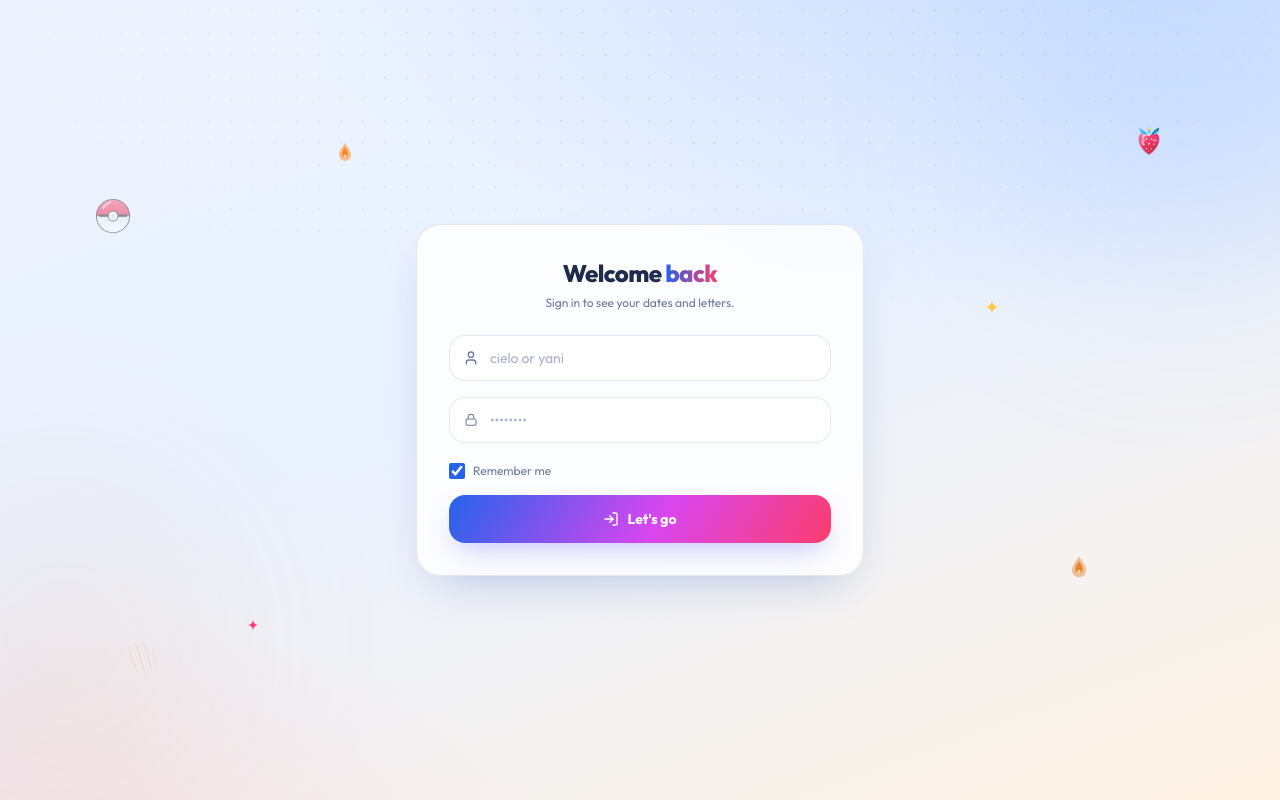
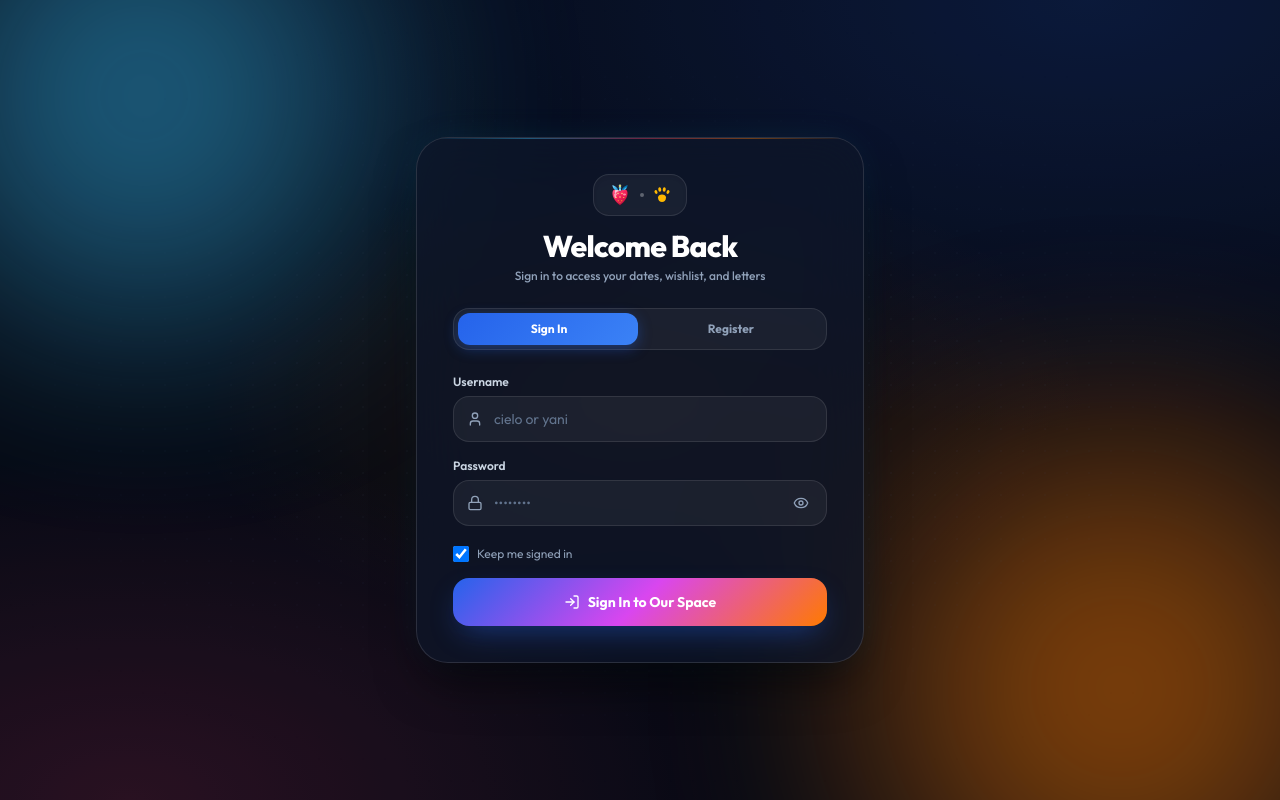
Before and after one commit to justinmartin08/date-planner, a Next.js app: page /login in a window 1280 px wide. Built offline with nearby package versions, Linux system fonts and the light colour scheme.

Commit message:
feat: complete overhaul of login and registration screen with minimalist floating glass capsule, dual-tone aurora glow, and show/hide password toggle

```diff
--- /dev/null
+++ b/src/app/api/auth/register/route.ts
@@ -0,0 +1,69 @@
+import { NextResponse } from 'next/server';
+import { prisma } from '@/lib/db';
+import { hashPassword, setSessionCookie } from '@/lib/auth';
+import { UserTheme } from '@/lib/types';
+
+export async function POST(request: Request) {
+  try {
+    const { displayName, username, password, theme = 'pokemon' } = await request.json();
+
+    if (!displayName?.trim() || !username?.trim() || !password) {
+      return NextResponse.json(
+        { error: 'Display name, username, and password are required.' },
+        { status: 400 }
+      );
+    }
+
+    if (password.length < 6) {
+      return NextResponse.json(
+        { error: 'Password must be at least 6 characters long.' },
+        { status: 400 }
+      );
+    }
+
+    const cleanUsername = username.trim().toLowerCase();
+
+    // Check if username already exists
+    const existingUser = await prisma.user.findUnique({
+      where: { username: cleanUsername },
+    });
+
+    if (existingUser) {
+      return NextResponse.json(
+        { error: 'This username is already taken. Please choose another.' },
+        { status: 409 }
+      );
+    }
+
+    const passwordHash = await hashPassword(password);
+    const resolvedTheme: UserTheme =
+      cleanUsername === 'yani' || theme === 'tiger' ? 'tiger' : 'pokemon';
+
+    const newUser = await prisma.user.create({
+      data: {
+        username: cleanUsername,
+        displayName: displayName.trim(),
+        passwordHash,
+        theme: resolvedTheme,
+      },
+    });
+
+    const session = {
+      id: newUser.id,
+      username: newUser.username,
+      displayName: newUser.displayName,
+      theme: newUser.theme as UserTheme,
+    };
+
+    // Auto-login session (1 year persistence)
+    await setSessionCookie(session, true);
+
+    return NextResponse.json({ success: true, user: session }, { status: 201 });
+  } catch (error) {
+    console.error('Registration error:', error);
+    return NextResponse.json(
+      { error: 'An unexpected error occurred during registration.' },
+      { status: 500 }
+    );
+  }
+}
--- a/src/app/login/page.tsx
+++ b/src/app/login/page.tsx
@@ -1,103 +1,256 @@
 'use client';
 
-import React, { useState } from 'react';
-import { User, LogIn } from 'lucide-react';
-import {
-  PokeballEmblem,
-  StrawberryEmblem,
-  EmberIcon,
-  TigerClawMark,
-  Sparkle,
-} from '@/components/ui/Motifs';
+import React, { useState, useEffect } from 'react';
+import { User, Lock, Eye, EyeOff, LogIn, UserPlus, AlertCircle } from 'lucide-react';
+import { StrawberryEmblem, TigerPawEmblem } from '@/components/ui/Motifs';
 
 export default function LoginPage() {
+  const [mode, setMode] = useState<'login' | 'register'>('login');
+
+  // Form fields
+  const [displayName, setDisplayName] = useState('');
   const [username, setUsername] = useState('');
   const [password, setPassword] = useState('');
   const [rememberMe, setRememberMe] = useState(true);
+
+  // UX states
+  const [showPassword, setShowPassword] = useState(false);
+  const [capsLockActive, setCapsLockActive] = useState(false);
   const [loading, setLoading] = useState(false);
   const [error, setError] = useState('');
+  const [isShaking, setIsShaking] = useState(false);
 
-  const handleLogin = async (e: React.FormEvent) => {
+  // Detect Caps Lock on keydown / keyup
+  const handleKeyActivity = (e: React.KeyboardEvent) => {
+    if (e.getModifierState) {
+      setCapsLockActive(e.getModifierState('CapsLock'));
+    }
+  };
+
+  const triggerShake = () => {
+    setIsShaking(true);
+    setTimeout(() => setIsShaking(false), 500);
+  };
+
+  const handleSubmit = async (e: React.FormEvent) => {
     e.preventDefault();
+    setError('');
+
+    if (mode === 'register' && !displayName.trim()) {
+      setError('Please enter your display name.');
+      triggerShake();
+      return;
+    }
+
     if (!username.trim() || !password) {
       setError('Please enter both username and password.');
+      triggerShake();
       return;
     }
 
     setLoading(true);
-    setError('');
 
     try {
+      if (mode === 'login') {
         const res = await fetch('/api/auth/login', {
           method: 'POST',
           headers: { 'Content-Type': 'application/json' },
-        body: JSON.stringify({ username: username.trim(), password, rememberMe }),
+          body: JSON.stringify({
+            username: username.trim(),
+            password,
+            rememberMe,
+          }),
         });
 
         const data = await res.json();
-
         if (!res.ok) {
           throw new Error(data.error || 'Invalid username or password.');
         }
+      } else {
+        // Register mode
+        const res = await fetch('/api/auth/register', {
+          method: 'POST',
+          headers: { 'Content-Type': 'application/json' },
+          body: JSON.stringify({
+            displayName: displayName.trim(),
+            username: username.trim(),
+            password,
+          }),
+        });
 
-      // Hard redirect to dashboard
+        const data = await res.json();
+        if (!res.ok) {
+          throw new Error(data.error || 'Registration failed. Please try again.');
+        }
+      }
+
+      // Smooth redirect to dashboard
       window.location.href = '/dashboard';
     } catch (err: unknown) {
-      setError(err instanceof Error ? err.message : 'Login failed. Please check credentials.');
+      setError(err instanceof Error ? err.message : 'Authentication failed. Please check credentials.');
+      triggerShake();
       setLoading(false);
     }
   };
 
   return (
-    <main className="login-combined min-h-screen flex items-center justify-center p-4 relative overflow-hidden">
-      {/* Shared ambient backdrop — Cielo's sky + berry, Yani's ember + tiger */}
+    <main className="min-h-screen flex items-center justify-center p-4 sm:p-6 relative overflow-hidden bg-slate-950 text-slate-100">
+      {/* Dual-Tone Drifting Aurora Glow Backdrop */}
       <div className="pointer-events-none absolute inset-0 overflow-hidden" aria-hidden="true">
+        {/* Soft radial background mesh */}
         <div
-          className="absolute inset-0"
+          className="absolute inset-0 opacity-80"
           style={{
             background:
-              'radial-gradient(120% 90% at 85% -10%, rgba(125,172,255,0.30) 0%, transparent 55%), radial-gradient(90% 70% at 0% 110%, rgba(251,61,109,0.10) 0%, transparent 50%), linear-gradient(160deg, #eef4ff 0%, #e9f1ff 45%, #fff3e4 100%)',
+              'radial-gradient(110% 90% at 85% 0%, rgba(37,99,235,0.22) 0%, transparent 60%), radial-gradient(90% 80% at 10% 100%, rgba(251,61,109,0.18) 0%, transparent 55%), radial-gradient(70% 60% at 50% 50%, rgba(255,122,0,0.12) 0%, transparent 50%), #070b14',
           }}
         />
-        <div className="absolute -top-24 -right-24 w-96 h-96 rounded-full opacity-40 [filter:blur(100px)]" style={{ background: 'rgba(125,172,255,0.35)' }} />
-        <div className="absolute bottom-0 -left-24 w-80 h-80 rounded-full opacity-35 [filter:blur(100px)]" style={{ background: 'rgba(255,140,60,0.28)' }} />
-        <div className="absolute inset-0 bg-dotgrid opacity-[0.5]" style={{ WebkitMaskImage: 'radial-gradient(80% 60% at 50% 0%, black 30%, transparent 75%)' }} />
-        {/* Cielo motifs */}
-        <StrawberryEmblem className="absolute top-[16%] right-[9%] w-8 h-8 opacity-90 ambient-float" />
-        <PokeballEmblem className="absolute top-[26%] left-[6%] w-9 h-9 opacity-50 ambient-drift" />
-        <Sparkle className="absolute top-[38%] right-[22%] w-3 h-3 text-[#ffc53d] ambient-float" />
-        <Sparkle className="absolute bottom-[20%] left-[18%] w-2.5 h-2.5 text-[#fb3d6d] ambient-drift" />
-        {/* Yani motifs */}
-        <EmberIcon className="absolute top-[18%] left-[26%] w-6 h-6 text-[#ff7a00]/80 ambient-float" />
-        <EmberIcon className="absolute bottom-[26%] right-[16%] w-7 h-7 text-[#e76a00]/70 ambient-drift" />
-        <TigerClawMark className="absolute bottom-[14%] left-[8%] w-10 h-10 text-[#ff7a00]/15 ambient-drift" />
+
+        {/* Drifting Sky-Blue Aurora Orb (Cielo) */}
+        <div
+          className="absolute -top-32 -left-20 w-[28rem] h-[28rem] rounded-full opacity-35 [filter:blur(110px)] animate-pulse"
+          style={{ background: '#38bdf8', animationDuration: '8s' }}
+        />
+
+        {/* Drifting Ember / Berry Aurora Orb (Yani) */}
+        <div
+          className="absolute -bottom-32 -right-20 w-[30rem] h-[30rem] rounded-full opacity-30 [filter:blur(120px)] animate-pulse"
+          style={{ background: '#ff7a00', animationDuration: '10s' }}
+        />
+
+        {/* Fine Dot Grid */}
+        <div
+          className="absolute inset-0 bg-dotgrid opacity-25"
+          style={{
+            WebkitMaskImage: 'radial-gradient(75% 65% at 50% 50%, black 35%, transparent 80%)',
+          }}
+        />
       </div>
 
-      <div className="relative z-10 w-full max-w-md">
-        {/* Login card */}
-        <div className="glass rounded-3xl p-7 sm:p-8 animate-scaleUp">
+      {/* Minimalist Floating Glass Capsule */}
+      <div
+        className={`relative z-10 w-full max-w-md transition-all duration-300 ${
+          isShaking ? 'animate-shake' : ''
+        }`}
+      >
+        <div
+          className="rounded-[32px] p-7 sm:p-9 shadow-[0_24px_64px_rgba(0,0,0,0.55)] border transition-all duration-300 relative overflow-hidden"
+          style={{
+            background: 'rgba(15, 23, 42, 0.72)',
+            backdropFilter: 'blur(28px)',
+            WebkitBackdropFilter: 'blur(28px)',
+            borderColor: 'rgba(255, 255, 255, 0.12)',
+            boxShadow:
+              '0 25px 50px -12px rgba(0, 0, 0, 0.7), 0 0 40px -10px rgba(56, 189, 248, 0.15)',
+          }}
+        >
+          {/* Top subtle rim glow */}
+          <div
+            className="absolute top-0 left-0 right-0 h-px pointer-events-none"
+            style={{
+              background:
+                'linear-gradient(90deg, transparent, rgba(56, 189, 248, 0.4), rgba(251, 61, 109, 0.4), rgba(255, 122, 0, 0.4), transparent)',
+            }}
+          />
+
+          {/* Dual Motif Crest & Header */}
           <div className="text-center mb-6">
-            <h1 className="text-2xl font-extrabold tracking-tight text-[var(--text-primary)]">
-              Welcome{' '}
-              <span
-                className="text-transparent bg-clip-text"
-                style={{ backgroundImage: 'linear-gradient(90deg, var(--accent), var(--berry-solid))' }}
-              >
-                back
-              </span>
-            </h1>
-            <p className="text-xs text-[var(--text-muted)] mt-1.5">Sign in to see your dates and letters.</p>
+            {/* Crest Emblem */}
+            <div className="inline-flex items-center gap-2 p-2 px-3.5 rounded-2xl bg-white/5 border border-white/10 mb-3 shadow-inner">
+              <StrawberryEmblem className="w-6 h-6" />
+              <div className="w-1 h-1 rounded-full bg-white/30" />
+              <TigerPawEmblem className="w-5 h-5 text-amber-400" />
             </div>
 
+            <h1 className="text-2xl sm:text-3xl font-extrabold tracking-tight text-white mb-1">
+              {mode === 'login' ? 'Welcome Back' : 'Create Account'}
+            </h1>
+            <p className="text-xs text-slate-400 font-medium">
+              {mode === 'login'
+                ? 'Sign in to access your dates, wishlist, and letters'
+                : 'Join our private couple sanctuary'}
+            </p>
+          </div>
+
+          {/* Mode Switcher Pill */}
+          <div className="relative flex items-center p-1 rounded-2xl bg-white/5 border border-white/10 mb-6">
+            <span
+              className="absolute top-1 bottom-1 rounded-xl transition-all duration-300 ease-[cubic-bezier(0.16,1,0.3,1)]"
+              style={{
+                left: mode === 'login' ? '4px' : 'calc(50% + 2px)',
+                width: 'calc(50% - 6px)',
+                background:
+                  mode === 'login'
+                    ? 'linear-gradient(135deg, #2563eb, #3b82f6)'
+                    : 'linear-gradient(135deg, #e11d48, #f43f5e)',
+                boxShadow: '0 4px 14px rgba(37, 99, 235, 0.35)',
+              }}
+            />
+            <button
+              type="button"
+              onClick={() => {
+                setMode('login');
+                setError('');
+              }}
+              className={`relative flex-1 py-2 rounded-xl text-xs font-bold transition-colors z-10 cursor-pointer ${
+                mode === 'login' ? 'text-white' : 'text-slate-400 hover:text-white'
+              }`}
+            >
+              Sign In
+            </button>
+            <button
+              type="button"
+              onClick={() => {
+                setMode('register');
+                setError('');
+              }}
+              className={`relative flex-1 py-2 rounded-xl text-xs font-bold transition-colors z-10 cursor-pointer ${
+                mode === 'register' ? 'text-white' : 'text-slate-400 hover:text-white'
+              }`}
+            >
+              Register
+            </button>
+          </div>
+
+          {/* Inline Error Alert */}
           {error && (
-            <div className="mb-5 p-3.5 rounded-2xl bg-[var(--berry-soft)] border border-[var(--accent-soft)] text-[var(--text)] text-xs font-medium text-center animate-shake">
-              {error}
+            <div className="mb-5 p-3.5 rounded-2xl bg-rose-500/15 border border-rose-500/30 text-rose-300 text-xs font-semibold flex items-center gap-2.5 animate-fadeIn">
+              <AlertCircle className="w-4 h-4 shrink-0 text-rose-400" />
+              <span>{error}</span>
             </div>
           )}
 
-          <form onSubmit={handleLogin} className="space-y-4">
-            <div className="group relative">
-              <span className="field-icon absolute left-3.5 top-1/2 -translate-y-1/2 text-[var(--text-muted)] pointer-events-none">
+          {/* Form */}
+          <form onSubmit={handleSubmit} className="space-y-4">
+            {/* Display Name (Only in Register mode) */}
+            {mode === 'register' && (
+              <div className="space-y-1.5 animate-fadeIn">
+                <label className="block text-xs font-semibold text-slate-300">
+                  Display Name
+                </label>
+                <div className="relative group">
+                  <span className="absolute left-3.5 top-1/2 -translate-y-1/2 text-slate-400 group-focus-within:text-sky-400 transition-colors pointer-events-none">
+                    <User className="w-4 h-4" />
+                  </span>
+                  <input
+                    type="text"
+                    required
+                    placeholder="e.g. Cielo, Yani"
+                    value={displayName}
+                    onChange={(e) => setDisplayName(e.target.value)}
+                    className="w-full pl-10 pr-4 py-3 rounded-2xl bg-white/5 border border-white/10 text-white placeholder:text-slate-500 text-sm focus:outline-none focus:border-sky-400 focus:ring-2 focus:ring-sky-500/20 transition-all"
+                  />
+                </div>
+              </div>
+            )}
+
+            {/* Username */}
+            <div className="space-y-1.5">
+              <label className="block text-xs font-semibold text-slate-300">
+                Username
+              </label>
+              <div className="relative group">
+                <span className="absolute left-3.5 top-1/2 -translate-y-1/2 text-slate-400 group-focus-within:text-sky-400 transition-colors pointer-events-none">
                   <User className="w-4 h-4" />
                 </span>
                 <input
@@ -107,59 +260,90 @@ export default function LoginPage() {
                   placeholder="cielo or yani"
                   value={username}
                   onChange={(e) => setUsername(e.target.value)}
-                className="field w-full pl-10 pr-4 py-3 rounded-2xl bg-[var(--bg-elevated)] border border-[var(--border-color)] text-[var(--text)] focus:outline-none text-sm placeholder:text-[var(--text-muted)]/60"
+                  className="w-full pl-10 pr-4 py-3 rounded-2xl bg-white/5 border border-white/10 text-white placeholder:text-slate-500 text-sm focus:outline-none focus:border-sky-400 focus:ring-2 focus:ring-sky-500/20 transition-all"
                 />
               </div>
+            </div>
 
-            <div className="group relative">
-              <span className="field-icon absolute left-3.5 top-1/2 -translate-y-1/2 text-[var(--text-muted)] pointer-events-none">
-                <svg viewBox="0 0 24 24" fill="none" className="w-4 h-4" xmlns="http://www.w3.org/2000/svg">
-                  <rect x="4.5" y="10.5" width="15" height="9.5" rx="2.5" stroke="currentColor" strokeWidth="1.6" />
-                  <path d="M8 10V7.5a4 4 0 0 1 8 0V10" stroke="currentColor" strokeWidth="1.6" />
-                </svg>
+            {/* Password */}
+            <div className="space-y-1.5">
+              <div className="flex items-center justify-between">
+                <label className="block text-xs font-semibold text-slate-300">
+                  Password
+                </label>
+                {capsLockActive && (
+                  <span className="text-[10px] font-bold text-amber-400 flex items-center gap-1">
+                    Caps Lock is ON
+                  </span>
+                )}
+              </div>
+
+              <div className="relative group">
+                <span className="absolute left-3.5 top-1/2 -translate-y-1/2 text-slate-400 group-focus-within:text-sky-400 transition-colors pointer-events-none">
+                  <Lock className="w-4 h-4" />
                 </span>
                 <input
-                type="password"
+                  type={showPassword ? 'text' : 'password'}
                   required
-                autoComplete="current-password"
+                  autoComplete={mode === 'login' ? 'current-password' : 'new-password'}
                   placeholder="••••••••"
                   value={password}
                   onChange={(e) => setPassword(e.target.value)}
-                className="field w-full pl-10 pr-4 py-3 rounded-2xl bg-[var(--bg-elevated)] border border-[var(--border-color)] text-[var(--text)] focus:outline-none text-sm placeholder:text-[var(--text-muted)]/60"
+                  onKeyDown={handleKeyActivity}
+                  onKeyUp={handleKeyActivity}
+                  className="w-full pl-10 pr-11 py-3 rounded-2xl bg-white/5 border border-white/10 text-white placeholder:text-slate-500 text-sm focus:outline-none focus:border-sky-400 focus:ring-2 focus:ring-sky-500/20 transition-all"
                 />
+                <button
+                  type="button"
+                  onClick={() => setShowPassword(!showPassword)}
+                  className="absolute right-3.5 top-1/2 -translate-y-1/2 text-slate-400 hover:text-slate-200 transition-colors cursor-pointer p-1"
+                  title={showPassword ? 'Hide password' : 'Show password'}
+                >
+                  {showPassword ? <EyeOff className="w-4 h-4" /> : <Eye className="w-4 h-4" />}
+                </button>
+              </div>
             </div>
 
+            {/* Remember Me Toggle (Login mode only) */}
+            {mode === 'login' && (
               <div className="flex items-center justify-between pt-1">
-              <label className="flex items-center gap-2 cursor-pointer select-none text-xs text-[var(--text-muted)] group transition-colors">
+                <label className="flex items-center gap-2 cursor-pointer select-none text-xs text-slate-400 hover:text-slate-300 transition-colors">
                   <input
                     type="checkbox"
                     checked={rememberMe}
                     onChange={(e) => setRememberMe(e.target.checked)}
-                  className="w-4 h-4 rounded bg-[var(--bg-elevated)] border-[var(--border-color)] focus:ring-0 cursor-pointer transition-transform active:scale-90"
-                  style={{ accentColor: 'var(--accent)' }}
+                    className="w-4 h-4 rounded bg-white/10 border-white/20 text-sky-500 focus:ring-0 cursor-pointer"
                   />
-                <span className="group-hover:text-[var(--text)] transition-colors">Remember me</span>
+                  <span>Keep me signed in</span>
                 </label>
               </div>
+            )}
 
+            {/* Submit Aurora Gradient Button */}
             <button
               type="submit"
               disabled={loading}
-              className="sheen btn-aurora btn-press relative w-full py-3.5 rounded-2xl text-white font-bold text-sm shadow-xl disabled:opacity-60 mt-3 flex items-center justify-center gap-2 overflow-hidden"
+              className="sheen relative w-full py-3.5 px-6 rounded-2xl text-white font-bold text-sm shadow-xl disabled:opacity-50 mt-4 flex items-center justify-center gap-2 overflow-hidden cursor-pointer transition-transform active:scale-[0.98]"
               style={{
-                background: 'linear-gradient(120deg, #2563eb 0%, #d946ef 55%, #fb3d6d 100%)',
-                boxShadow: '0 12px 28px -8px rgba(99, 102, 241, 0.4)',
+                background:
+                  'linear-gradient(135deg, #2563eb 0%, #d946ef 50%, #ff7a00 100%)',
+                boxShadow: '0 12px 30px -8px rgba(37, 99, 235, 0.45)',
               }}
             >
               {loading ? (
                 <>
                   <span className="w-4 h-4 rounded-full border-2 border-white/40 border-t-white animate-spin" />
-                  Signing in…
+                  <span>{mode === 'login' ? 'Signing in…' : 'Creating account…'}</span>
+                </>
+              ) : mode === 'login' ? (
+                <>
+                  <LogIn className="w-4 h-4" />
+                  <span>Sign In to Our Space</span>
                 </>
               ) : (
                 <>
-                  <LogIn className="w-4 h-4" />
-                  Let&apos;s go
+                  <UserPlus className="w-4 h-4" />
+                  <span>Create Account</span>
                 </>
               )}
             </button>
```
Lines whose indentation alone changed are shown as unchanged.
